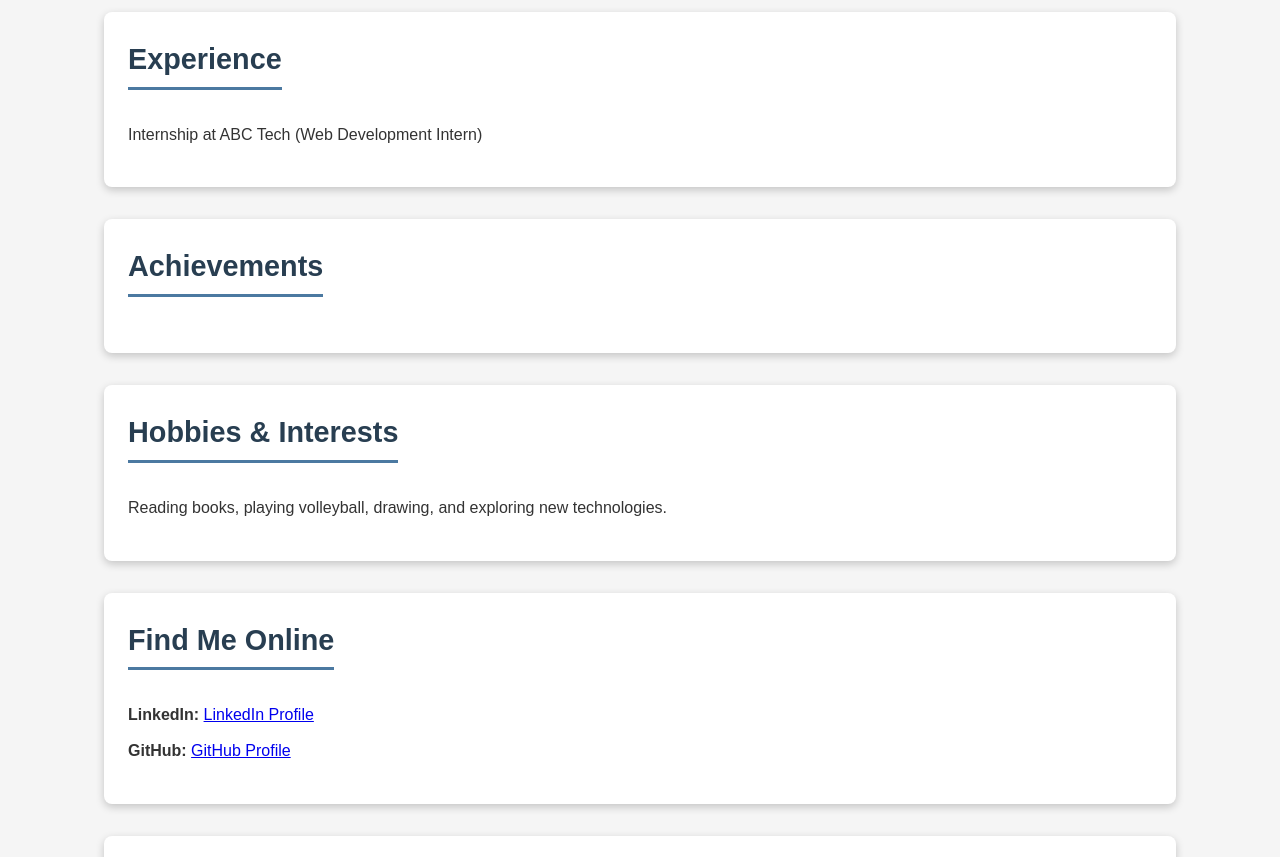
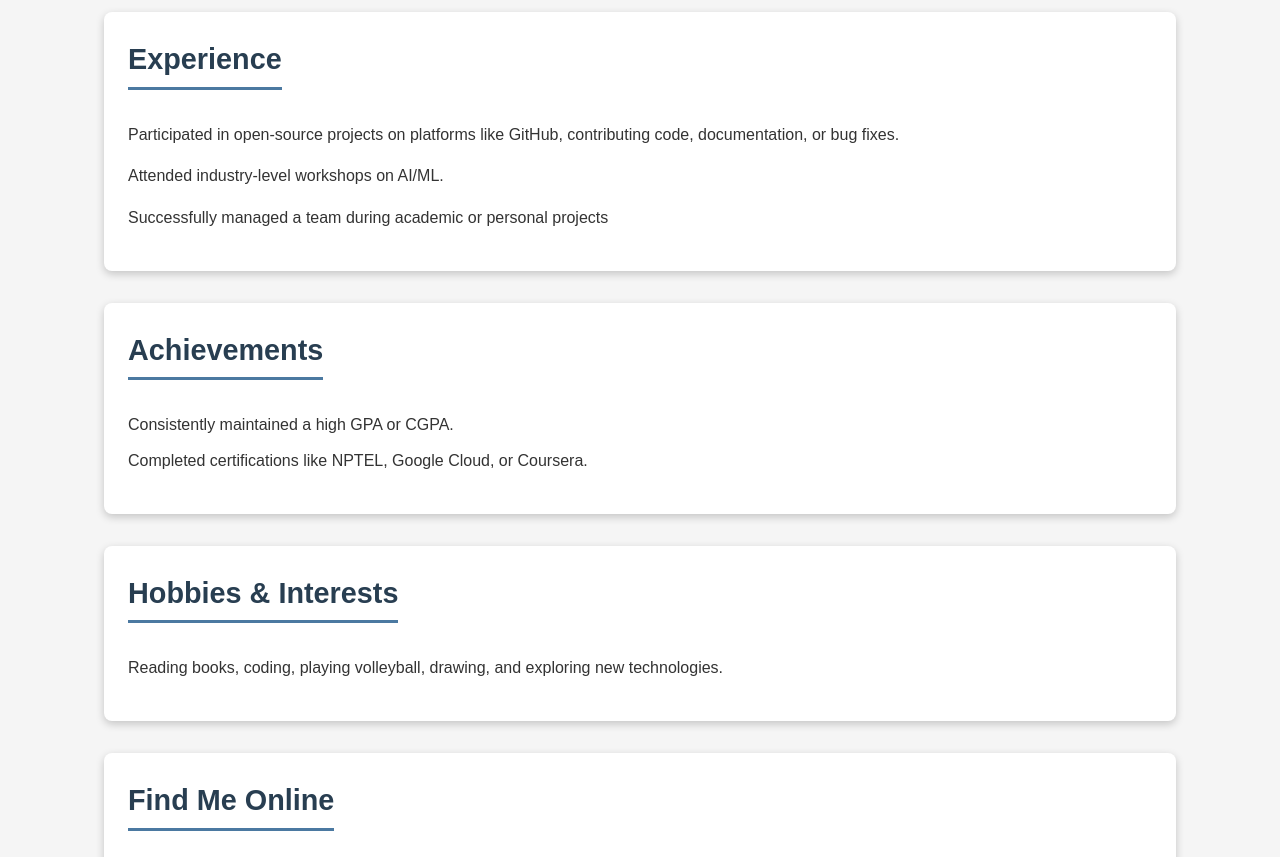
Before and after one commit to Vasudevnaik/Resumebuild, a plain HTML site: page index.html in a window 1280 px wide. Shown: the part 1680-2537 px from the top of the page. Drawn offline with Linux system fonts and the light colour scheme.

Commit message:
Update index.html

```diff
--- a/index.html
+++ b/index.html
@@ -33,7 +33,7 @@
             <!-- About Me Text -->
             <div class="about-text">
                 <p>
-                    I am a CSE student from Canara Engineering College expecting a package of 10 LPA, driven by passion and dedication to excel in the tech industry.</p>
+                    I am VASUDEVA, CSE student from Canara Engineering College expecting a package of 10 LPA, driven by passion and dedication to excel in the tech industry.</p>
             </div>
         </div>
     </section>
@@ -80,20 +80,23 @@
 
     <section id="experience">
         <h2>Experience</h2>
-        <p>Internship at ABC Tech (Web Development Intern)</p>
+        <p>Participated in open-source projects on platforms like GitHub, contributing code, documentation, or bug fixes.</p>
+        <p> Attended industry-level workshops on  AI/ML.</p>
+        <p>Successfully managed a team during academic or personal projects</p>
     </section>
 
     <section id="achievements">
         <h2>Achievements</h2>
         <ul>
-            <li></li>
-            <li></li>
+            <li>Consistently maintained a high GPA or CGPA.</li>
+            <li>Completed certifications like NPTEL, Google Cloud, or Coursera.</li>
+
         </ul>
     </section>
 
     <section id="hobbies">
         <h2>Hobbies & Interests</h2>
-        <p>Reading books, playing volleyball, drawing, and exploring new technologies.</p>
+        <p>Reading books, coding, playing volleyball, drawing, and exploring new technologies.</p>
     </section>
 
     <!-- Social Links Section -->
```
